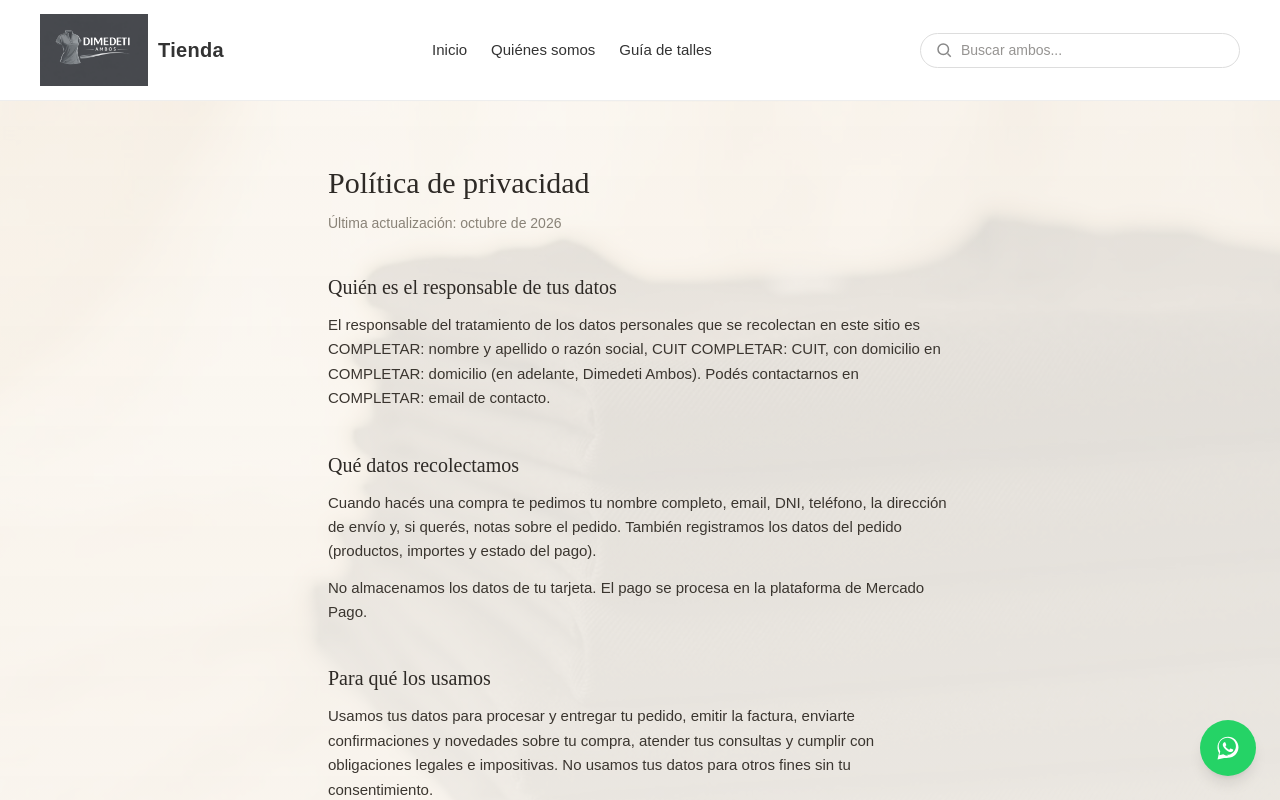
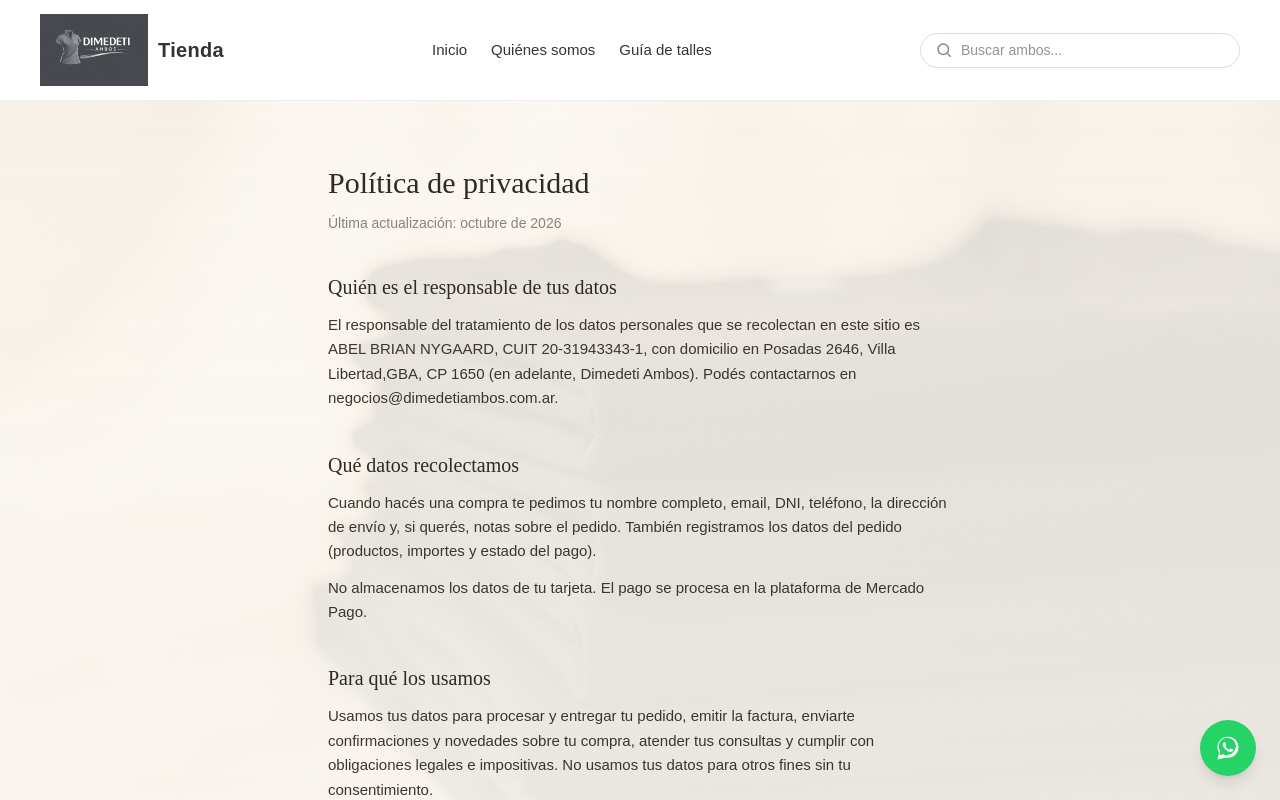
Before and after one commit to Abelbriannygaard/mi-tienda, a Next.js app: page /politica-de-privacidad in a window 1280 px wide. Shown: the top 800 px of the page. Built offline with nearby package versions, Linux system fonts and the light colour scheme; no server answers.

Commit message:
Actualizar page.js

```diff
--- a/src/app/politica-de-privacidad/page.js
+++ b/src/app/politica-de-privacidad/page.js
@@ -4,10 +4,10 @@ export const metadata = {
 
 // COMPLETÁ estos datos antes de publicar.
 const TITULAR = {
-  nombre: 'COMPLETAR: nombre y apellido o razón social',
-  cuit: 'COMPLETAR: CUIT',
-  domicilio: 'COMPLETAR: domicilio',
-  email: 'COMPLETAR: email de contacto',
+  nombre: 'ABEL BRIAN NYGAARD',
+  cuit: '20-31943343-1',
+  domicilio: 'Posadas 2646, Villa Libertad,GBA, CP 1650',
+  email: 'negocios@dimedetiambos.com.ar',
 }
 
 const FECHA_ACTUALIZACION = 'octubre de 2026'
```
